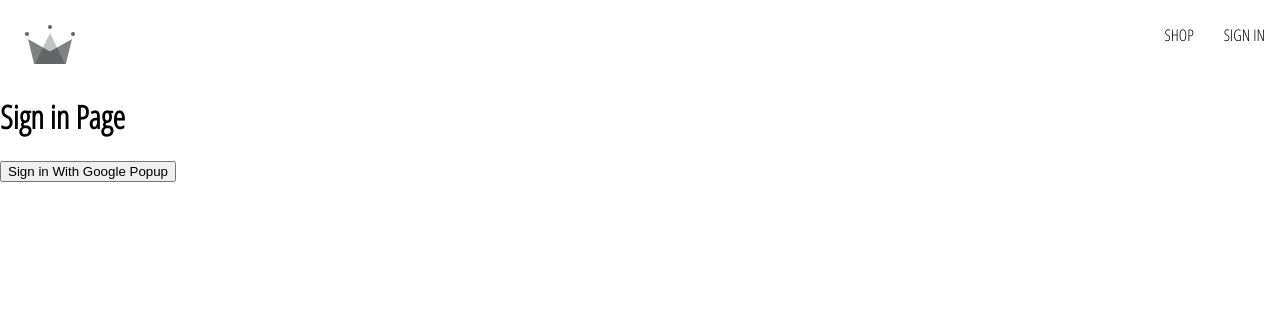
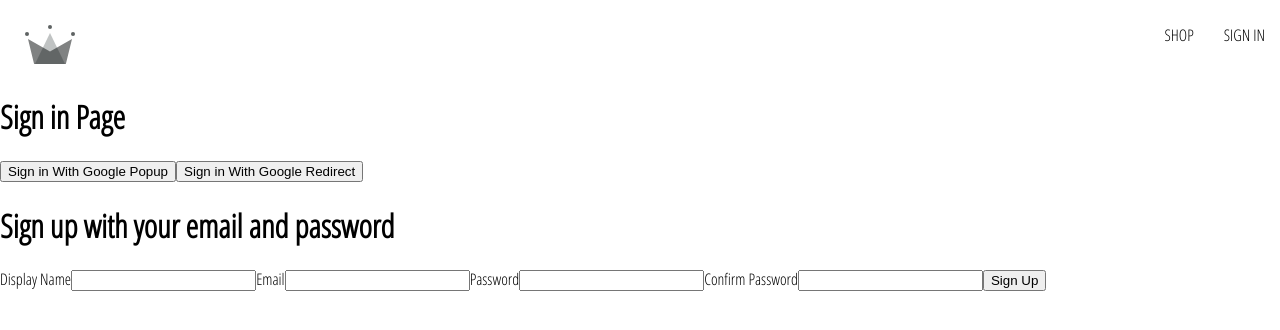
Before and after one commit to kvquezada/crwn-clothing-v2, a React (Create React App) app: page /sign-in in a window 1280 px wide. Shown: the top 330 px of the page. Built offline with nearby package versions, Linux system fonts and the light colour scheme.

Commit message:
add sign up component, add native create email password provider

```diff
--- /dev/null
+++ b/src/component/sign-up-form/sign-up-form.component.jsx
@@ -0,0 +1,70 @@
+import {useState} from "react";
+
+import {
+	auth,
+	createAuthUserWithEmailAndPassword,
+	createUserDocumentFromAuth
+} from "../../utils/firebase/firebase.utils";
+import {getRedirectResult} from "firebase/auth";
+
+const defaultFormFields = {
+	displayName: '',
+	email: '',
+	password: '',
+	confirmPassword: ''
+}
+
+const SignUpForm = () => {
+	const [formFields, setFormFields] = useState(defaultFormFields);
+	const { displayName, email, password, confirmPassword } = formFields;
+
+	const resetFormFields = () => {
+		setFormFields(defaultFormFields);
+	}
+
+	const handleSubmit = async (event) => {
+		event.preventDefault();
+
+		if(password !== confirmPassword) {
+			alert('passwords do not match');
+			return;
+		}
+		try {
+			const { user } = await createAuthUserWithEmailAndPassword(email, password);
+			await createUserDocumentFromAuth(user, { displayName});
+			resetFormFields();
+		} catch (e) {
+			if (e.code === 'auth/email-already-in-use') {
+				alert('Cannot create user, email already in use');
+			}
+			console.log('user creation encountered an error: ', e);
+		}
+	}
+
+	const handleChange = (event) => {
+		const { name, value } = event.target;
+		setFormFields({ ...formFields, [name]: value });
+	}
+
+	return (
+		<div>
+			<h1>Sign up with your email and password</h1>
+			<form onSubmit={handleSubmit}>
+				<label>Display Name</label>
+				<input type='text' required onChange={handleChange} name='displayName' value={displayName}/>
+
+				<label>Email</label>
+				<input type='email' required onChange={handleChange} name='email' value={email}/>
+
+				<label>Password</label>
+				<input type='password' required onChange={handleChange} name='password' value={password}/>
+
+				<label>Confirm Password</label>
+				<input type='password' required onChange={handleChange} name='confirmPassword' value={confirmPassword}/>
+				<button type='submit'>Sign Up </button>
+			</form>
+		</div>
+	)
+}
+
+export default SignUpForm;
--- a/src/routes/sign-in/sign-in.component.js
+++ b/src/routes/sign-in/sign-in.component.js
@@ -1,6 +1,26 @@
-import { signInWithGooglePopup, createUserDocumentFromAuth } from "../../utils/firebase/firebase.utils";
+import {useEffect} from "react";
+import {getRedirectResult} from 'firebase/auth';
+
+import {
+	auth,
+	signInWithGooglePopup,
+	signInWithGoogleRedirect,
+	createUserDocumentFromAuth,
+} from "../../utils/firebase/firebase.utils";
+
+import SignUpForm from "../../component/sign-up-form/sign-up-form.component";
 
 const SignIn = () => {
+	// run for the first time
+	// when we come back and remount, this useeffect runs
+	useEffect(async () => {
+		// get redirect response from auth - tracking all authentication state regardless of where the website is going
+		const response = await getRedirectResult(auth);
+		if (response) {
+			const userDocRef = await createUserDocumentFromAuth(response.user);
+		}
+	}, []);
+
 	const logGoogleUser = async () => {
 		const { user } = await signInWithGooglePopup();
 		const userDocRef = await createUserDocumentFromAuth(user);
@@ -12,6 +32,10 @@
 			<button onClick={logGoogleUser}>
 				Sign in With Google Popup
 			</button>
+			<button onClick={signInWithGoogleRedirect}>
+				Sign in With Google Redirect
+			</button>
+			<SignUpForm/>
 		</div>
 	)
 }
--- a/src/utils/firebase/firebase.utils.js
+++ b/src/utils/firebase/firebase.utils.js
@@ -4,6 +4,7 @@
 	signInWithRedirect,
 	signInWithPopup,
 	GoogleAuthProvider,
+	createUserWithEmailAndPassword
 } from 'firebase/auth';
 import {
 	getFirestore,
@@ -25,19 +26,26 @@
 // Initialize Firebase, interacts crud using this instance
 const firebaseApp = initializeApp(firebaseConfig);
 
-const provider = new GoogleAuthProvider();
+// instantiate as classes so we can add new providers
+const googleProvider = new GoogleAuthProvider();
+
 // force them to select the account
-provider.setCustomParameters({
+googleProvider.setCustomParameters({
 	prompt: "select_account"
 })
 
+// auth tracks all the auth state of entire application
 export const auth = getAuth();
-export const signInWithGooglePopup = () => signInWithPopup(auth, provider);
+// list down all providers
+export const signInWithGooglePopup = () => signInWithPopup(auth, googleProvider);
+export const signInWithGoogleRedirect = () => signInWithRedirect(auth, googleProvider);
 
 // instantiate firestore
 export const db = getFirestore();
 
-export const createUserDocumentFromAuth = async (userAuth) => {
+export const createUserDocumentFromAuth = async (userAuth, additionalInformation = {}) => {
+	if (!userAuth) return;
+
 	const userDocRef = doc(db, 'users', userAuth.uid);
 
 	console.log(userDocRef);
@@ -53,7 +61,8 @@
 			await setDoc(userDocRef, {
 				displayName,
 				email,
-				createdAt
+				createdAt,
+				...additionalInformation
 			})
 		} catch (e) {
 			console.log('error creating the user', e.message);
@@ -65,3 +74,9 @@
 	// if user does not exist / create a  collection from userAuth
 	// return userDoc ref
 }
+
+export const createAuthUserWithEmailAndPassword = async (email, password) => {
+	if (!email || !password) return;
+
+	return await createUserWithEmailAndPassword(auth, email, password);
+}
```
